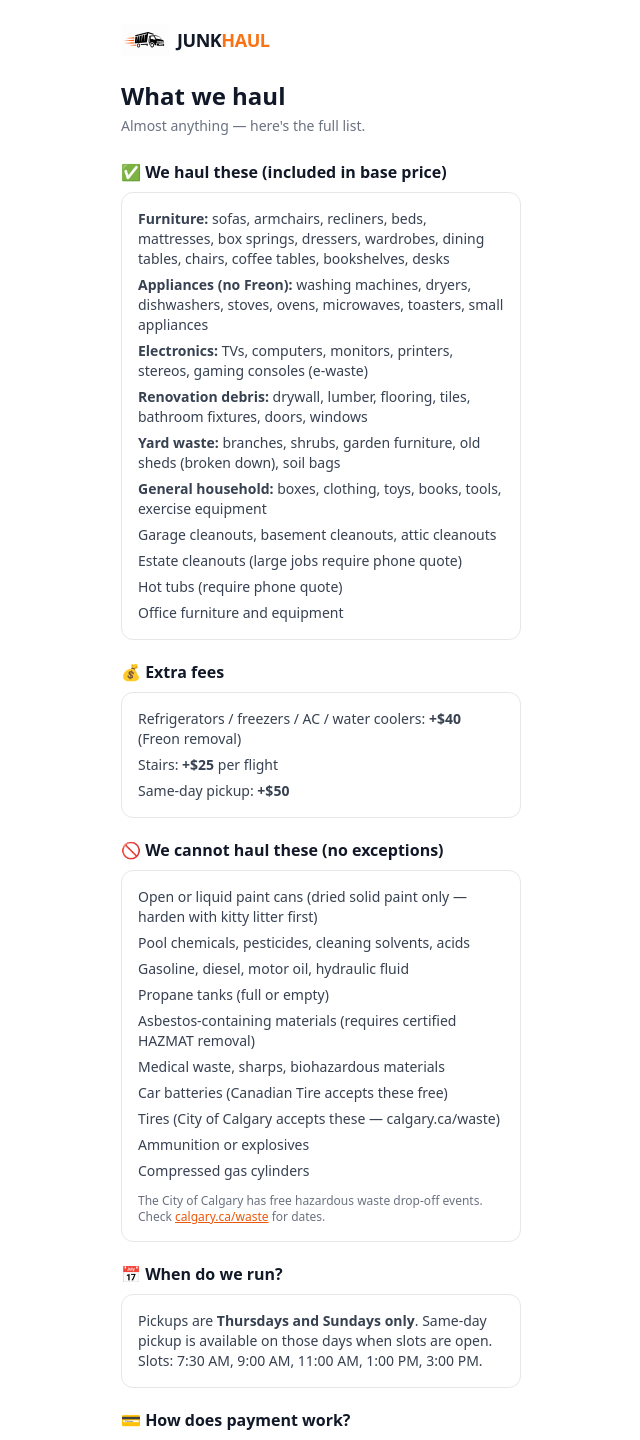
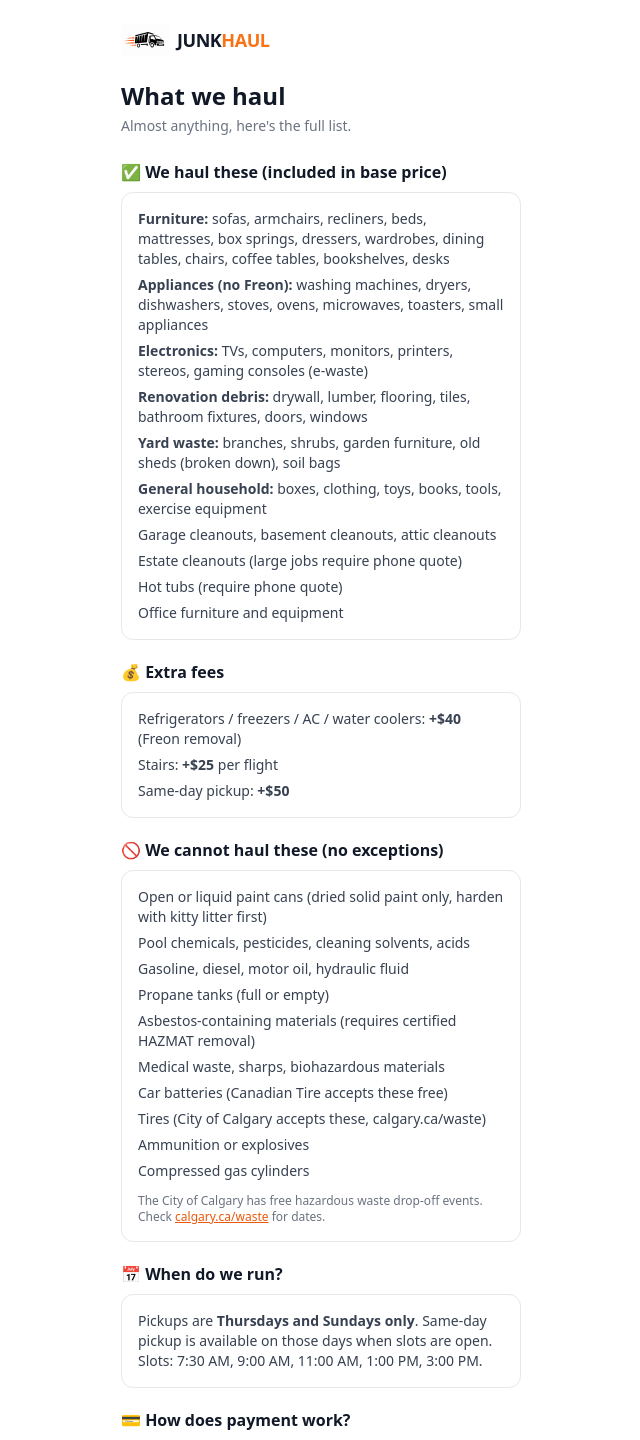
Before and after one commit to hammadb2/Junkhaul, a Next.js app: page /faq in a window 1280 px wide. Shown: the top 1440 px of the page, without its empty margins (319-959 px from the left). Built offline with nearby package versions, Linux system fonts and the light colour scheme; no server answers.

Commit message:
Replace em dashes with commas in user-facing text

```diff
--- a/app/admin/page.js
+++ b/app/admin/page.js
@@ -192,7 +192,7 @@ function JobCard({ b, act }) {
           🚨 {b.flag_reason || 'Flagged for review'}
         </p>
       )}
-      {b.has_freon && <p className="mt-1 text-xs text-blue-700">🌡️ Freon appliance — bring straps</p>}
+      {b.has_freon && <p className="mt-1 text-xs text-blue-700">🌡️ Freon appliance, bring straps</p>}
       {(b.no_show_risk_score || 0) >= 50 && (
         <p className="mt-1 text-xs text-red-600">⚠️ No-show risk {b.no_show_risk_score}%</p>
       )}
--- a/app/book/page.js
+++ b/app/book/page.js
@@ -132,7 +132,7 @@ export default function BookPage() {
             <div>
               <h2 className="text-2xl font-bold text-gray-900 mb-1">Confirm & pay</h2>
               <p className="text-gray-500 text-sm mb-5">
-                Just a $50 deposit today — the rest on pickup day.
+                Just a $50 deposit today, the rest on pickup day.
               </p>
               <PaymentStep
                 clientSecret={booking.client_secret}
@@ -301,14 +301,14 @@ function PhotoStep({ state, update, onNext }) {
             }}
             className="text-sm text-gray-400"
           >
-            Skip — I&apos;ll pick my load size myself
+            Skip, I&apos;ll pick my load size myself
           </button>
 
           <a
             href="tel:+15873250751"
             className="text-sm text-orange-600 font-medium underline text-center"
           >
-            Prefer to call? Ring us — we&apos;ll price it over the phone
+            Prefer to call? Ring us, we&apos;ll price it over the phone
           </a>
         </>
       )}
--- a/app/faq/page.js
+++ b/app/faq/page.js
@@ -13,7 +13,7 @@ export default function FAQPage() {
 
       <h1 className="text-2xl font-bold text-gray-900 mb-1">What we haul</h1>
       <p className="text-gray-500 text-sm mb-6">
-        Almost anything — here&apos;s the full list.
+        Almost anything, here&apos;s the full list.
       </p>
 
       <Section title="✅ We haul these (included in base price)">
@@ -41,14 +41,14 @@ export default function FAQPage() {
 
       <Section title="🚫 We cannot haul these (no exceptions)">
         <ul className="space-y-1.5 text-sm text-gray-700">
-          <li>Open or liquid paint cans (dried solid paint only — harden with kitty litter first)</li>
+          <li>Open or liquid paint cans (dried solid paint only, harden with kitty litter first)</li>
           <li>Pool chemicals, pesticides, cleaning solvents, acids</li>
           <li>Gasoline, diesel, motor oil, hydraulic fluid</li>
           <li>Propane tanks (full or empty)</li>
           <li>Asbestos-containing materials (requires certified HAZMAT removal)</li>
           <li>Medical waste, sharps, biohazardous materials</li>
           <li>Car batteries (Canadian Tire accepts these free)</li>
-          <li>Tires (City of Calgary accepts these — calgary.ca/waste)</li>
+          <li>Tires (City of Calgary accepts these, calgary.ca/waste)</li>
           <li>Ammunition or explosives</li>
           <li>Compressed gas cylinders</li>
         </ul>
--- a/app/layout.js
+++ b/app/layout.js
@@ -1,12 +1,12 @@
 import './globals.css';
 
 export const metadata = {
-  title: 'Junk Haul Calgary — Same Day. Calgary.',
+  title: 'Junk Haul Calgary. Same Day. Calgary.',
   description:
     'Your junk, gone today. Book junk removal in 60 seconds. Instant price from photos. No hidden fees. Same-day pickup in Calgary.',
   metadataBase: new URL(process.env.NEXT_PUBLIC_SITE_URL || 'https://junkhaul.ca'),
   openGraph: {
-    title: 'Junk Haul Calgary — Same Day. Calgary.',
+    title: 'Junk Haul Calgary. Same Day. Calgary.',
     description: 'Instant price. Same day. No hidden fees.',
     url: 'https://junkhaul.ca',
     siteName: 'Junk Haul Calgary',
--- a/app/page.js
+++ b/app/page.js
@@ -19,7 +19,7 @@ export default function Home() {
       >
         <Image
           src="/logo/full.png"
-          alt="Junk Haul Calgary — Same Day. Calgary."
+          alt="Junk Haul Calgary. Same Day. Calgary."
           width={260}
           height={260}
           priority
--- a/app/pay/[id]/page.js
+++ b/app/pay/[id]/page.js
@@ -52,7 +52,7 @@ export default function PayPage() {
             Pay your deposit
           </h1>
           <p className="text-gray-500 text-sm mb-5">
-            Hi {data.booking.name} — a $50 deposit locks in booking{' '}
+            Hi {data.booking.name}, a $50 deposit locks in booking{' '}
             {data.booking.booking_ref}.
           </p>
           <PaymentStep
--- a/components/admin/RouteMap.js
+++ b/components/admin/RouteMap.js
@@ -34,7 +34,7 @@ export default function RouteMap({ stops = [] }) {
         url="https://{s}.tile.openstreetmap.org/{z}/{x}/{y}.png"
       />
       <Marker position={[DEPOT.lat, DEPOT.lng]} icon={numberIcon('🏠', '#111827')}>
-        <Popup>U-Haul depot — 2615 12 St NE</Popup>
+        <Popup>U-Haul depot, 2615 12 St NE</Popup>
       </Marker>
       {located.map((s) => (
         <Marker key={s.id} position={[s.lat, s.lng]} icon={numberIcon(s.position, '#f97316')}>
```
